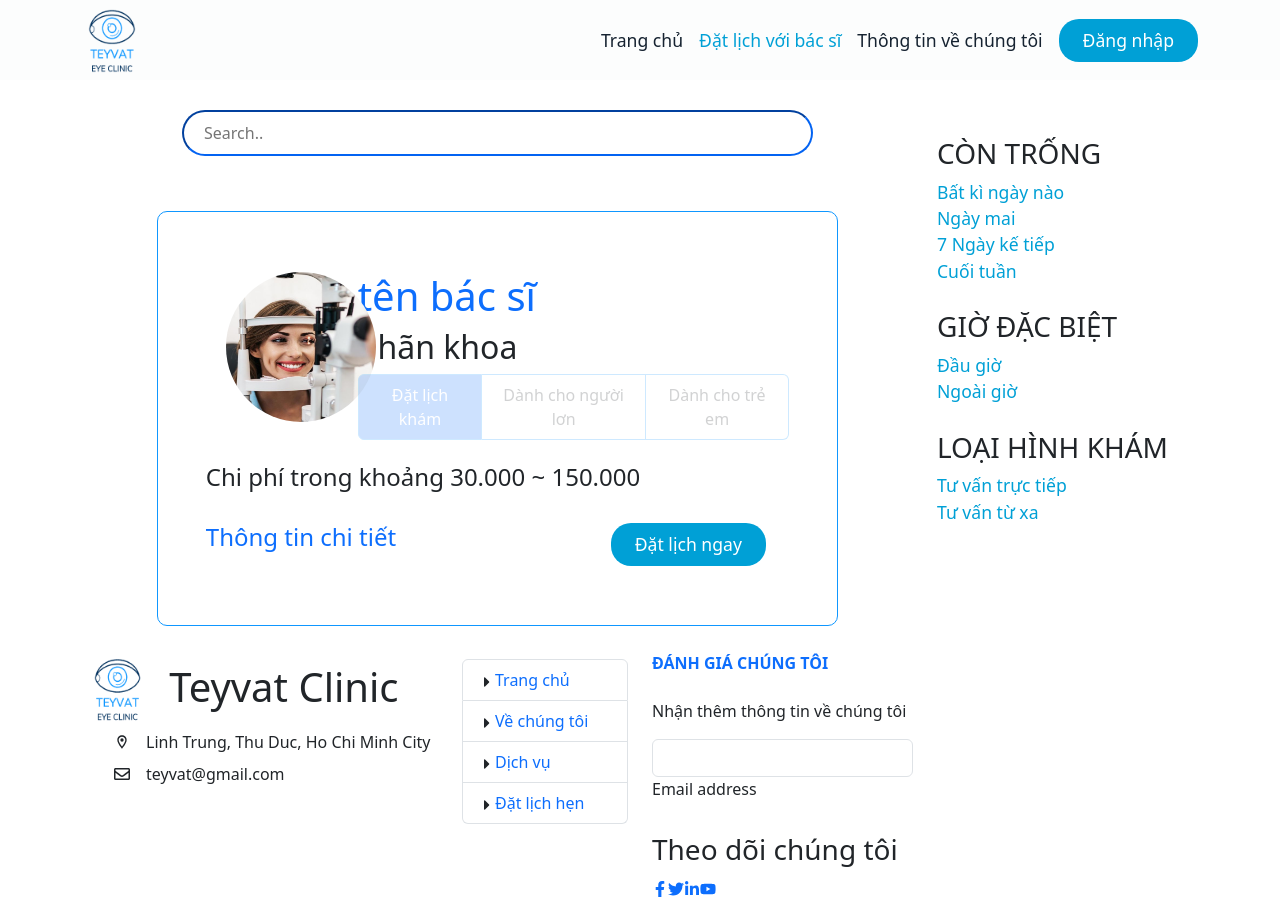
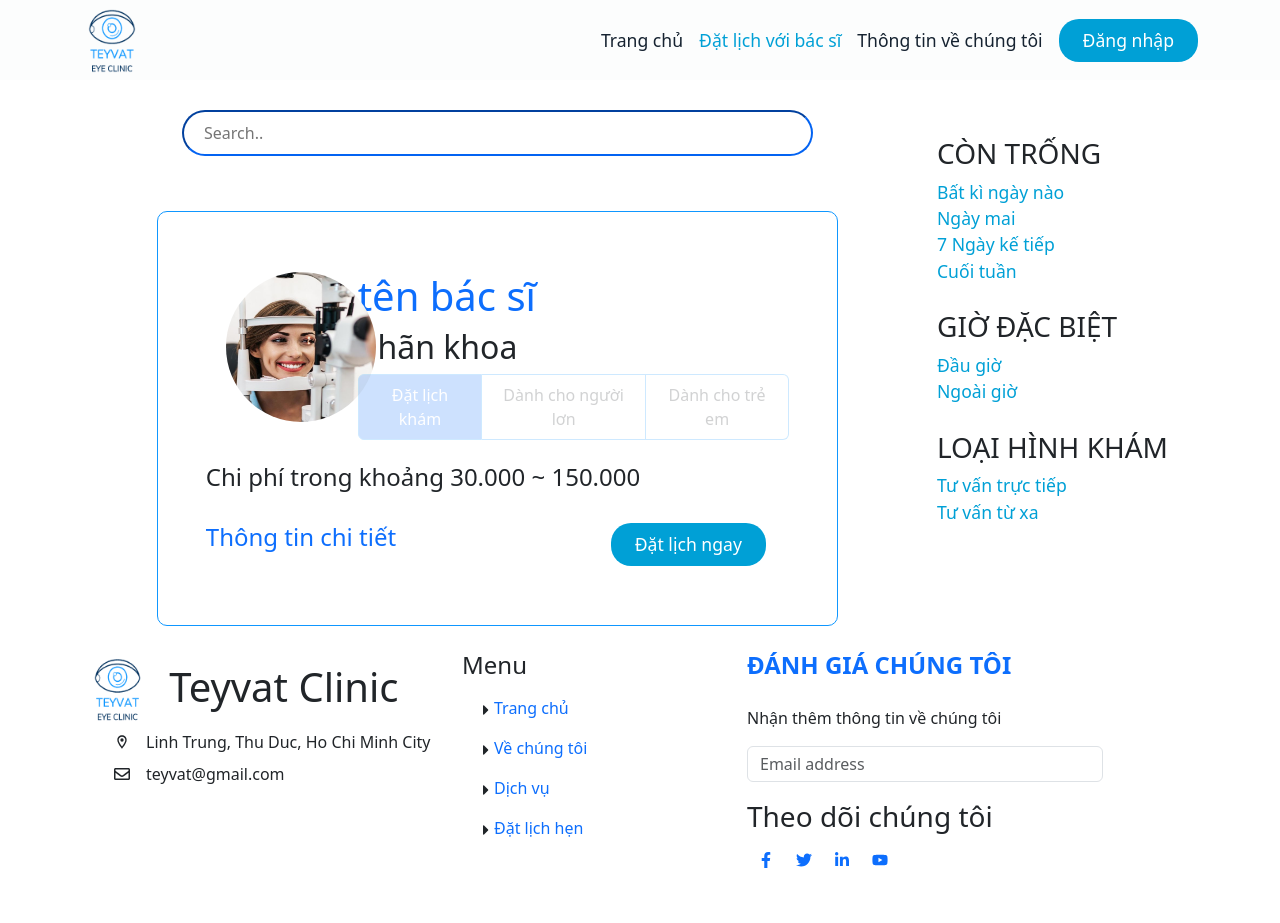
Before and after one commit to DN2803/Intro2SE_21_3_lab, a React (Create React App) app in the folder src/frontend/: page /booking in a window 1280 px wide. Built offline with nearby package versions, Linux system fonts and the light colour scheme.

Commit message:
update css for footer

```diff
--- a/src/frontend/src/components/footer/Footer.jsx
+++ b/src/frontend/src/components/footer/Footer.jsx
@@ -58,8 +58,8 @@ const Footer = () => {
               </li>
             </ul>
           </Col>
-          <Col lg="2" md="4" sm="12" className="mb-5">
-            <h4 className="footer__link-title"></h4>
+          <Col lg="3" md="5" sm="12" className="mb-5">
+            <h4 className="footer__link-title">Menu</h4>
 
             <ListGroup className="footer__quick-links">
               {quick__links.map((item, index) => (
@@ -70,19 +70,20 @@ const Footer = () => {
               ))}
             </ListGroup>
           </Col>
-          <Col md="4" lg ="3" className="mb-4">
-              <div className="text-uppercase fw-bold mb-4">
+          <Col md="4" lg ="4" className="mb-4">
+              <h4 className="text-uppercase fw-bold">
                 <Link to = {`/feedback`}>Đánh giá chúng tôi</Link>
+              </h4>
+
+              <div className="form">
+                <p>Nhận thêm thông tin về chúng tôi</p>
+                {/* <label className="form-label" htmlFor="email">
+                  Email address
+                </label> */}
+                <input type="email" className="form-control" placeholder="Email address"/>
+
               </div>
-
-              <div className="form-outline form-white mb-4">
-                <p>Nhận thêm thông tin về chúng tôi</p>
-                <input type="email" id="form5Example29" className="form-control" />
-                <label className="form-label" htmlFor="form5Example29">
-                  Email address
-                </label>
-              </div>
-              <div className='footer__socials'>
+              <div className='footer__social'>
                 <h3 className='footer__social-follow'>Theo dõi chúng tôi</h3>
 
                 <div className='footer__social-links'>
--- a/src/frontend/src/components/footer/footer.scss
+++ b/src/frontend/src/components/footer/footer.scss
@@ -5,8 +5,39 @@
     .logo img{
         width: 20%;
     }
+    .list-group {
+        &-item{
+            border: none;
+        }
+    }
+
     a{
+        size: 30px;
         text-decoration: none;
 
     }
+
+    .form {
+        padding: 5% 0;
+        &-control{
+            width: 100%;
+            height: 100%;
+        }
+    }
+    .footer__social {
+        position: relative;
+
+        &-links {
+            padding-right: 20%;
+            display: flex;
+        }
+        &-link {
+            width: 38px;
+            height: 38px;
+            //border-radius: 50%;
+            display: grid;
+            place-items: center;
+        }
+
+    }
 }
--- a/src/frontend/src/views/pages/AboutUs.jsx
+++ b/src/frontend/src/views/pages/AboutUs.jsx
@@ -2,7 +2,18 @@ import React from "react";
 
 const AboutUs = () => {
     return (
-        <>AboutUs </>
+        <>
+        AboutUs
+        <section className="AboutUs">
+
+        </section>
+        <section className="our__doctors">
+
+        </section>
+        <section className="our_devices">
+
+        </section>
+        </>
     )
 }
 export default AboutUs
```
